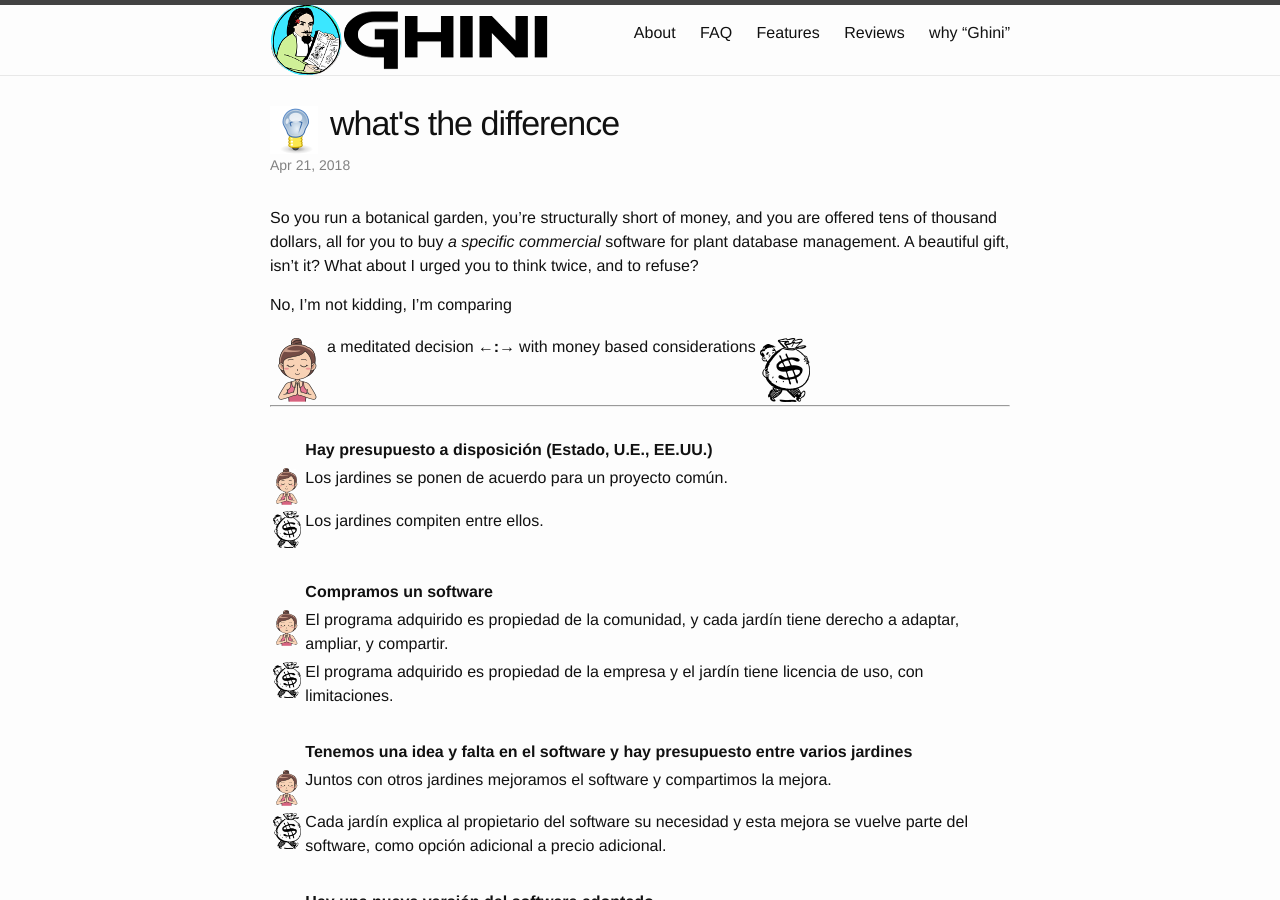
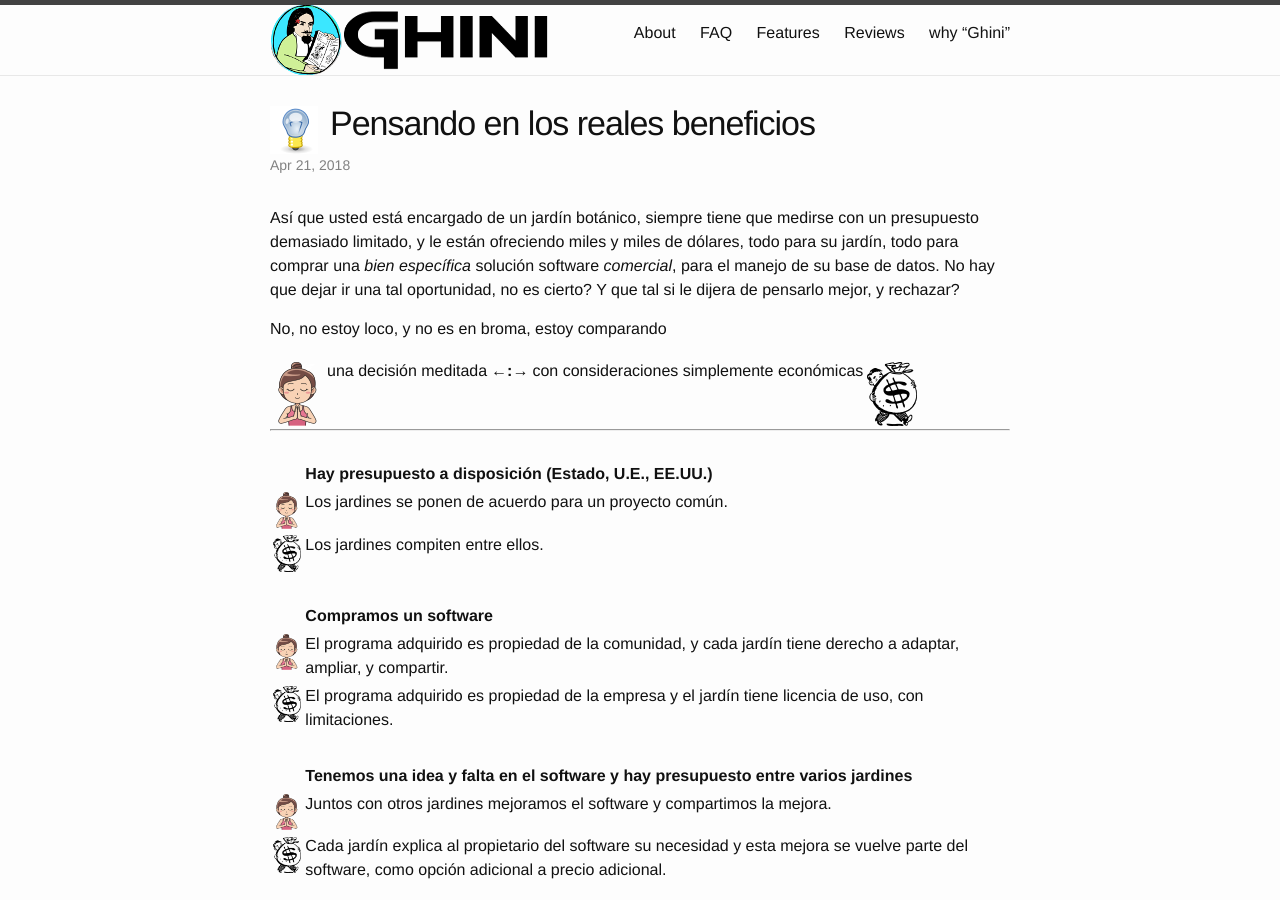
Before and after one commit to Ghini/ghini.github.io, a Jekyll site: the page built from _posts/2018-04-21-what's-the-difference.md, in a window 1280 px wide and 900 px high. Built offline with Jekyll 4.4.1, drawn with Linux system fonts in a browser that asks for light colours.

Commit message:
all-spanish, please

```diff
--- a/_posts/2018-04-21-what's-the-difference.md
+++ b/_posts/2018-04-21-what's-the-difference.md
@@ -1,18 +1,20 @@
 ---
 layout: post
-title:  "what's the difference"
+title:  "Pensando en los reales beneficios"
 date:   2018-04-21 15:07
 categories: idea
 ---
 
-So you run a botanical garden, you're structurally short of money, and you are
-offered tens of thousand dollars, all for you to buy *a specific commercial*
-software for plant database management.  A beautiful gift, isn't it?  What
-about I urged you to think twice, and to refuse?
+Así que usted está encargado de un jardín botánico, siempre tiene que
+medirse con un presupuesto demasiado limitado, y le están ofreciendo miles y
+miles de dólares, todo para su jardín, todo para comprar una *bien
+específica* solución software *comercial*, para el manejo de su base de
+datos.  No hay que dejar ir una tal oportunidad, no es cierto?  Y que tal si
+le dijera de pensarlo mejor, y rechazar?
 
-No, I'm not kidding, I'm comparing
+No, no estoy loco, y no es en broma, estoy comparando
 
-| ![freedom](/images/meditate-64.png) | a meditated decision | **←:→** | with money based considerations | ![dependency](/images/money-64.png) |
+| ![freedom](/images/meditate-64.png) | una decisión meditada  | **←:→** | con consideraciones simplemente económicas | ![dependency](/images/money-64.png) |
 
 --------------------------------
 
```
